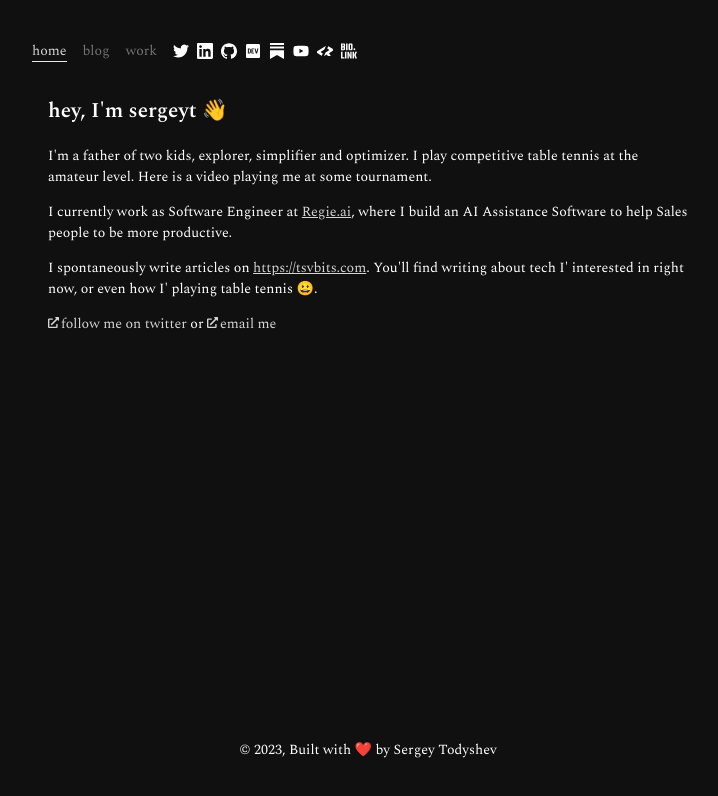
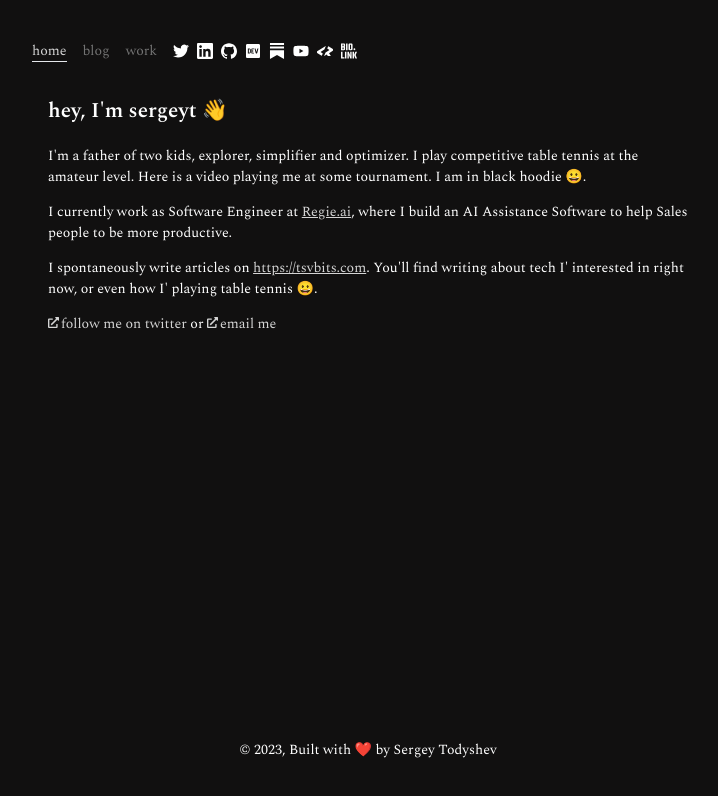
Before and after one commit to sergeyt/sergeyt-dev, a Next.js app: page / in a window 1280 px wide. Shown: the top 796 px of the page, without its empty margins (272-990 px from the left). Built offline with nearby package versions, Linux system fonts and the light colour scheme.

Commit message:
small clarification

```diff
--- a/src/pages/index.tsx
+++ b/src/pages/index.tsx
@@ -14,7 +14,7 @@ export default function Home() {
       <p>
         I&apos;m a father of two kids, explorer, simplifier and optimizer. I
         play competitive table tennis at the amateur level. Here is a video
-        playing me at some tournament.
+        playing me at some tournament. I am in black hoodie 😀.
       </p>
       <YouTube videoId="s7hXN47m8Ck" opts={{ height: "390", width: "640" }} />
       <p>
```
